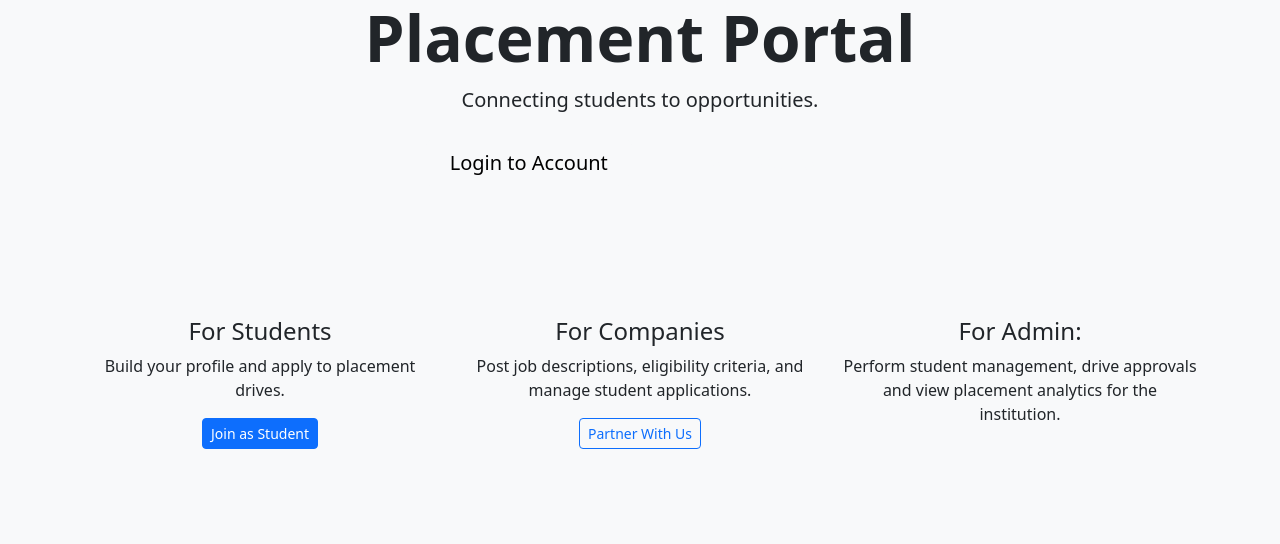
After one commit to bindhu-aashritha/placement-portal-application, a Flask app: page / in a window 1280 px wide. The commit adds this page. Shown: the top 544 px of the page. Run offline with Flask 3, Linux system fonts and the light colour scheme.

Commit message:
updated html pages

```diff
--- a/app.py
+++ b/app.py
@@ -7,6 +7,14 @@ app = Flask(__name__)
 app.config['SQLALCHEMY_DATABASE_URI'] = 'sqlite:///ppa.db'
 app.config['SECRET_KEY'] = 'secret_1'
 
+#handling student resumes uploads
+import os
+from werkzeug.utils import secure_filename
+
+UPLOAD_FOLDER = 'static/resumes'
+app.config['UPLOAD_FOLDER'] = UPLOAD_FOLDER
+# Creating directory if not there
+os.makedirs(UPLOAD_FOLDER, exist_ok=True)
 db.init_app(app)
 
 #init
@@ -92,7 +100,8 @@ def register_company():
 
         company_profile = CompanyProfile(
             user_id=user.id,
-            company_name=request.form['company_name']
+            company_name=request.form['company_name'],
+            is_approved=False
         )
         db.session.add(company_profile)
         db.session.commit()
@@ -111,8 +120,8 @@ def dashboard():
         return redirect(url_for('admin_dashboard'))
     elif session['role'] == 'company':
         return redirect(url_for('company_dashboard'))
-    else:
-        return "Student Dashboard"
+    elif session['role'] == 'student':
+        return redirect(url_for('student_dashboard'))
 
 #admin dashboard routes
 @app.route('/admin')
@@ -357,10 +366,10 @@ def update_job_status(id):
 
     drive = PlacementDrive.query.get_or_404(id)
 
-    if drive.status == "Active":
-        drive.status = "Closed"
+    if drive.status == "active":
+        drive.status = "closed"
     else:
-        drive.status = "Active"
+        drive.status = "active"
 
     db.session.commit()
     return redirect(url_for('company_dashboard'))
@@ -406,6 +415,82 @@ def shortlisted_students():
     return render_template('shortlisted_students.html',
                            applications=applications)
 
+#STUDENT
+#student dashboard
+@app.route('/student/dashboard')
+def student_dashboard():
+    if session.get('role') != 'student':
+        return redirect(url_for('login'))
+
+    user_id = session.get('user_id')
+    student = StudentProfile.query.filter_by(user_id=user_id).first()
+
+    query = request.args.get('q', '')
+    if query:
+        # Search by job title, company, or skills
+        drives = PlacementDrive.query.join(CompanyProfile).filter(
+            PlacementDrive.status == 'approved',
+            (PlacementDrive.job_title.contains(query)) |
+            (CompanyProfile.company_name.contains(query)) |
+            (PlacementDrive.job_description.contains(query))
+        ).all()
+    else:
+        drives = PlacementDrive.query.filter_by(status='approved').all()
+
+    #application history for this student
+    history = Application.query.filter_by(student_id=student.id).all()
+
+    return render_template('stud_dashboard.html', student=student, drives=drives, history=history)
+
+#update student profile
+@app.route('/student/update_profile', methods=['GET', 'POST'])
+def update_profile():
+    if session.get('role') != 'student':
+        return redirect(url_for('login'))
+
+    student = StudentProfile.query.filter_by(user_id=session['user_id']).first()
+
+    if request.method == 'POST':
+        student.phone = request.form.get('phone')
+        student.education = request.form.get('education')
+        student.skills = request.form.get('skills')
+
+        # Resume Upload
+        file = request.files.get('resume')
+        if file and file.filename != '':
+            # Create a unique filename using student ID
+            filename = secure_filename(f"res_{student.id}_{file.filename}")
+            file.save(os.path.join(app.config['UPLOAD_FOLDER'], filename))
+            student.resume = filename
+
+        db.session.commit()
+        flash("Profile updated successfully")
+        return redirect(url_for('student_dashboard'))
+
+    return render_template('stud_profile.html', student=student)
+
+#apply to job
+@app.route('/apply/<int:drive_id>')
+def apply_job(drive_id):
+    if session.get('role') != 'student':
+        return redirect(url_for('login'))
+
+    student = StudentProfile.query.filter_by(user_id=session['user_id']).first()
+
+    # Check if already applied
+    existing = Application.query.filter_by(student_id=student.id, drive_id=drive_id).first()
+    if existing:
+        flash("You have already applied for this job.")
+        return redirect(url_for('student_dashboard'))
+
+    new_app = Application(student_id=student.id, drive_id=drive_id, status="Applied")
+    db.session.add(new_app)
+    db.session.commit()
+
+    flash("Successfully applied!")
+    return redirect(url_for('student_dashboard'))
+
+
 #to run
 if __name__ == '__main__':
     app.run(debug=True)
--- a/model.py
+++ b/model.py
@@ -19,6 +19,8 @@ class StudentProfile(db.Model):
     user_id = db.Column(db.Integer, db.ForeignKey('user.id'), nullable=False)
     phone = db.Column(db.String(20), nullable=False)
     resume = db.Column(db.String(200))
+    education = db.Column(db.String(200)) #added during student dashboard milestone
+    skills = db.Column(db.Text)
 
     applications = db.relationship('Application', backref='student_profile', lazy=True)
 
--- /dev/null
+++ b/templates/index.html
@@ -0,0 +1,53 @@
+<!DOCTYPE html>
+<html lang="en">
+<head>
+    <meta charset="UTF-8">
+    <meta name="viewport" content="width=device-width, initial-scale=1.0">
+    <title>IIT Placement Portal</title>
+    <link href="https://cdn.jsdelivr.net/npm/bootstrap@5.3.0/dist/css/bootstrap.min.css" rel="stylesheet">
+
+</head>
+<body class="bg-light">
+
+<header class="hero-section text-center">
+    <div class="container">
+        <h1 class="display-3 fw-bold">Placement Portal</h1>
+        <p class="lead mb-4">Connecting students to opportunities.</p>
+        <div class="d-grid gap-3 d-sm-flex justify-content-sm-center">
+            <a href="{{ url_for('login') }}" class="btn btn-light btn-lg px-4 gap-3">Login to Account</a>
+            <a href="{{ url_for('register_student') }}" class="btn btn-outline-light btn-lg px-4">Student Register</a>
+        </div>
+    </div>
+</header>
+
+<div class="container py-5">
+    <div class="row g-4 py-5 row-cols-1 row-cols-lg-3">
+        <div class="feature col text-center">
+            <div class="feature-icon d-inline-flex align-items-center justify-content-center text-primary fs-2 mb-3">
+                <i class="bi bi-person-badge"></i>
+            </div>
+            <h3 class="fs-4">For Students</h3>
+            <p>Build your profile and apply to placement drives.</p>
+            <a href="{{ url_for('register_student') }}" class="btn btn-primary btn-sm">Join as Student</a>
+        </div>
+        <div class="feature col text-center">
+            <div class="feature-icon d-inline-flex align-items-center justify-content-center text-primary fs-2 mb-3">
+                <i class="bi bi-building"></i>
+            </div>
+            <h3 class="fs-4">For Companies</h3>
+            <p>Post job descriptions, eligibility criteria, and manage student applications.</p>
+            <a href="{{ url_for('register_company') }}" class="btn btn-outline-primary btn-sm">Partner With Us</a>
+        </div>
+        <div class="feature col text-center">
+            <div class="feature-icon d-inline-flex align-items-center justify-content-center text-primary fs-2 mb-3">
+                <i class="bi bi-shield-lock"></i>
+            </div>
+            <h3 class="fs-4">For Admin:</h3>
+            <p>Perform student management, drive approvals and view placement analytics for the institution.</p>
+        </div>
+    </div>
+</div>
+
+    <script src="https://cdn.jsdelivr.net/npm/bootstrap@5.3.0/dist/js/bootstrap.bundle.min.js"></script>
+</body>
+</html>
```
Also changed, not shown: templates/admin_dashboard.html (+5 -11 lines), templates/base.html (added, +50 -0 lines), templates/company_dashboard.html (+5 -11 lines), templates/login.html (+26 -23 lines), templates/stud_dashboard.html (+107 -0 lines), templates/stud_profile.html (+30 -0 lines), templates/stud_register.html (+19 -0 lines).
